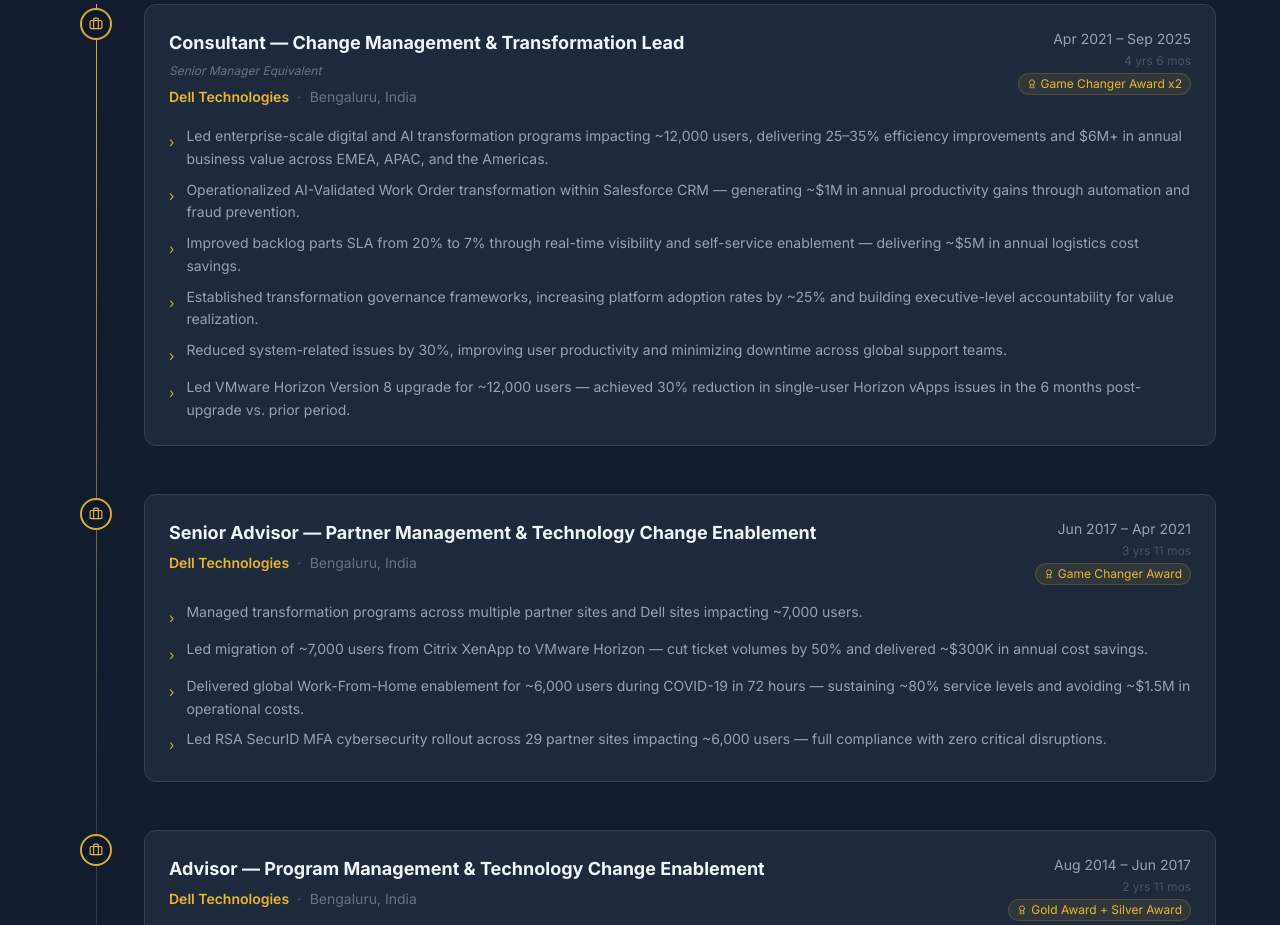
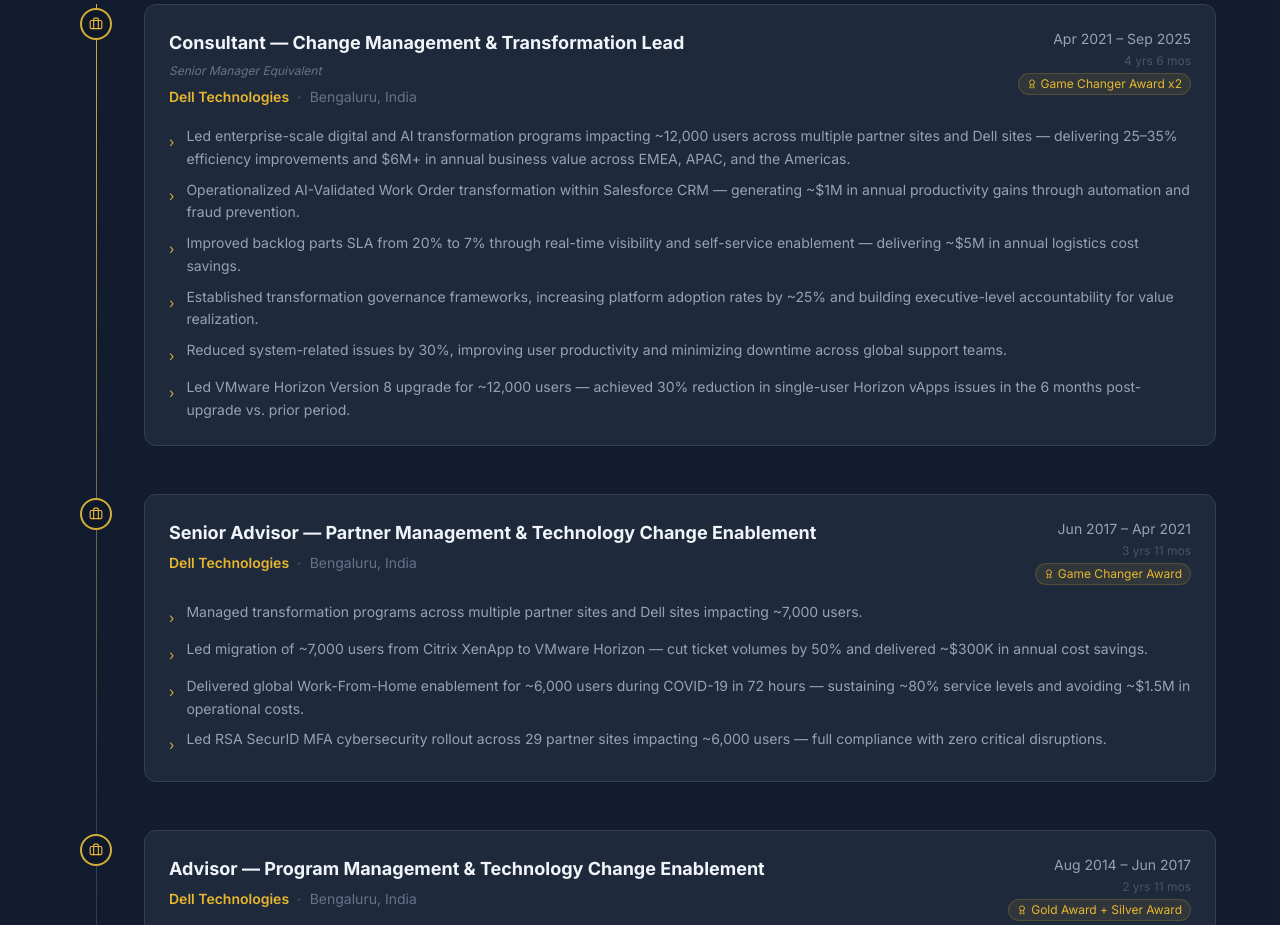
Before and after one commit to UnimaginedSelva/selvakumarjayakrishnan-portfolio, a React (Vite) app: page / in a window 1280 px wide. Shown: the part 2060-2985 px from the top of the page. Built offline with nearby package versions, Linux system fonts and the light colour scheme.

Commit message:
Update Dell experience bullet to include multiple partner sites context
Co-Authored-By: Claude Sonnet 4.6 <noreply@anthropic.com>

```diff
--- a/src/data/content.ts
+++ b/src/data/content.ts
@@ -48,7 +48,7 @@ export const experience = [
     duration: '4 yrs 6 mos',
     award: 'Game Changer Award x2',
     highlights: [
-      'Led enterprise-scale digital and AI transformation programs impacting ~12,000 users, delivering 25–35% efficiency improvements and $6M+ in annual business value across EMEA, APAC, and the Americas.',
+      'Led enterprise-scale digital and AI transformation programs impacting ~12,000 users across multiple partner sites and Dell sites — delivering 25–35% efficiency improvements and $6M+ in annual business value across EMEA, APAC, and the Americas.',
       'Operationalized AI-Validated Work Order transformation within Salesforce CRM — generating ~$1M in annual productivity gains through automation and fraud prevention.',
       'Improved backlog parts SLA from 20% to 7% through real-time visibility and self-service enablement — delivering ~$5M in annual logistics cost savings.',
       'Established transformation governance frameworks, increasing platform adoption rates by ~25% and building executive-level accountability for value realization.',
```
